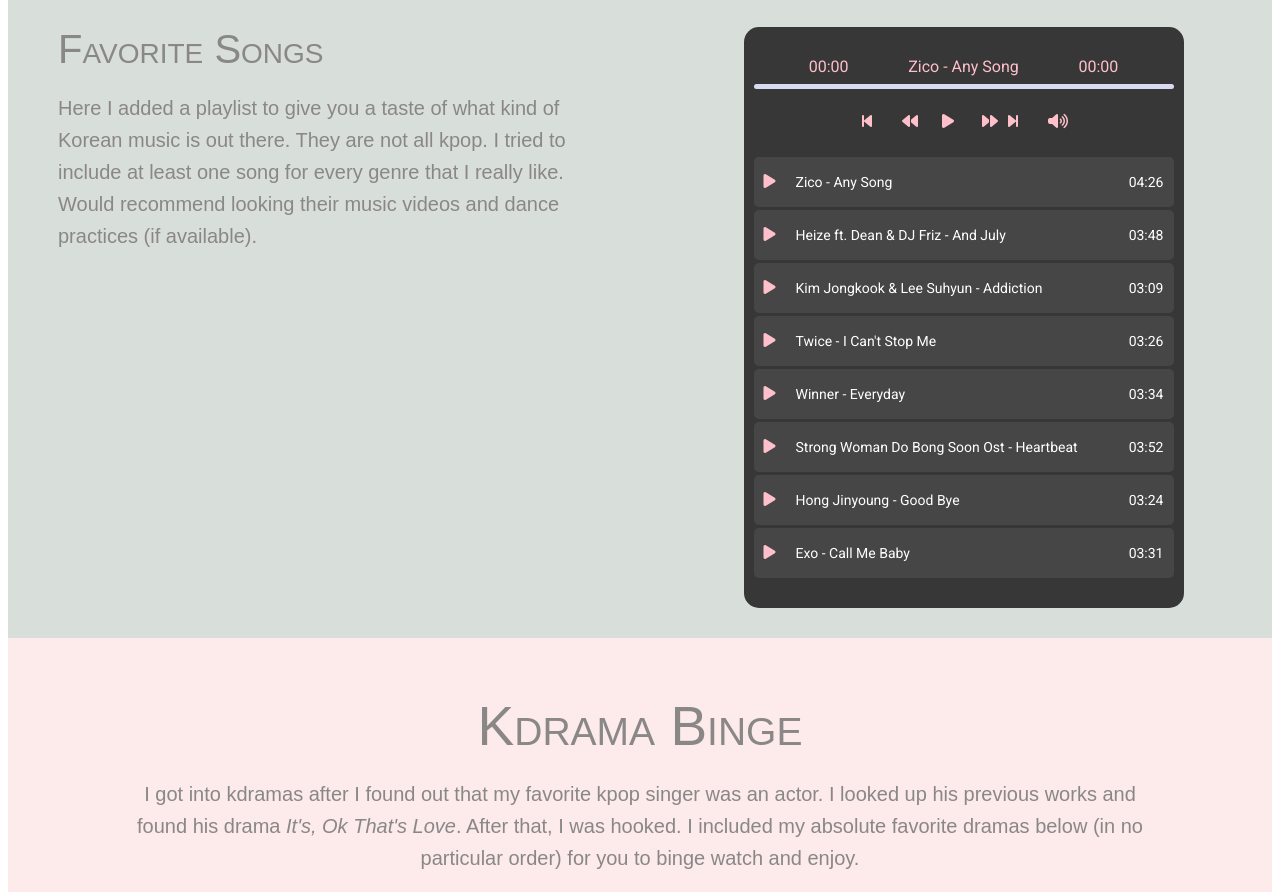
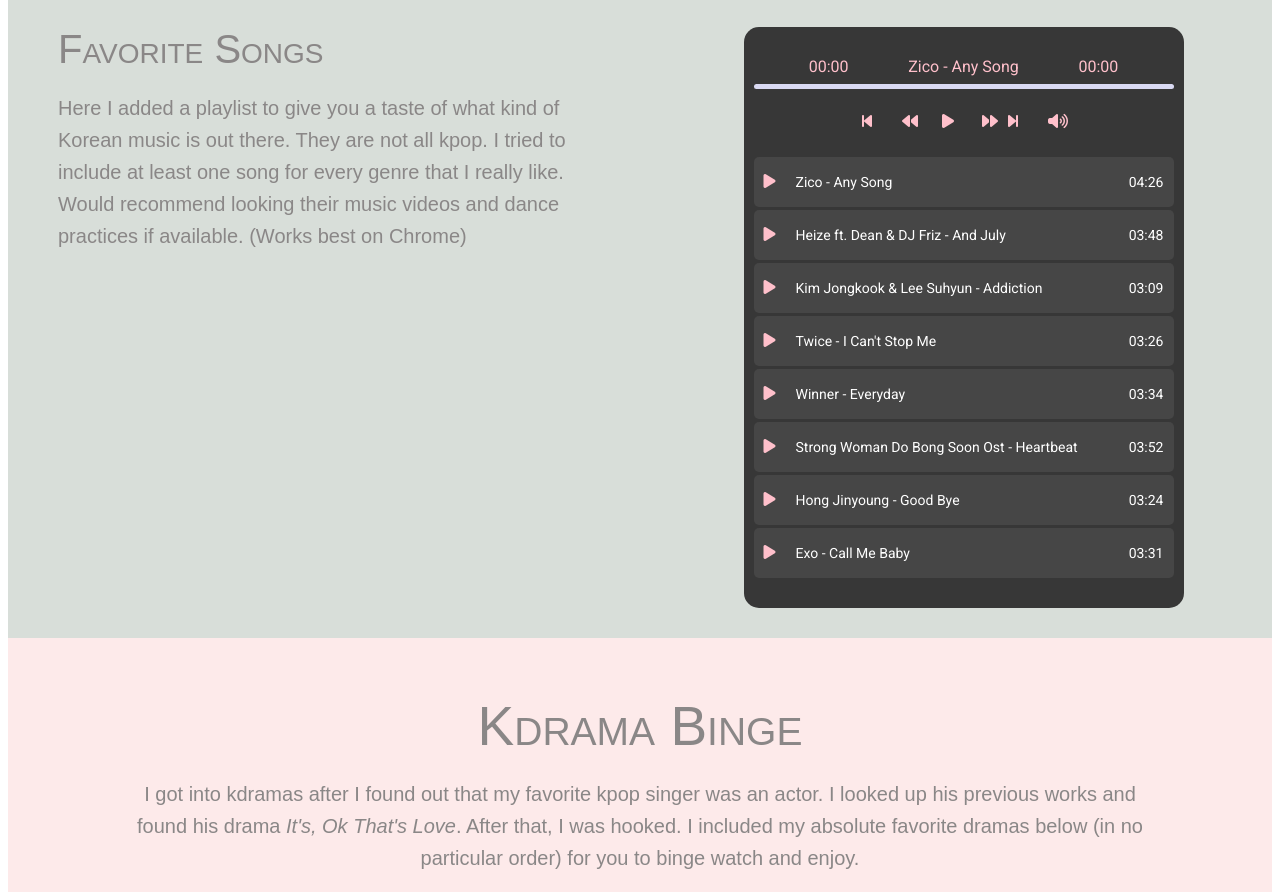
Before and after one commit to np-works/korean-webpage, a plain HTML site: page index.html in a window 1280 px wide. Shown: the part 2215-3107 px from the top of the page. Drawn offline with Linux system fonts and the light colour scheme.

Commit message:
playlist works best on chrome

```diff
--- a/index.html
+++ b/index.html
@@ -186,7 +186,7 @@
                          -->
                         <div id = "kmusic_content2">
                             <h3 id = "audio_title" class = "playlist_item"> Favorite Songs </h3>
-                            <p> Here I added a playlist to give you a taste of what kind of Korean music is out there. They are not all kpop. I tried to include at least one song for every genre that I really like. Would recommend looking their music videos and dance practices (if available).   </p>
+                            <p> Here I added a playlist to give you a taste of what kind of Korean music is out there. They are not all kpop. I tried to include at least one song for every genre that I really like. Would recommend looking their music videos and dance practices if available. (Works best on Chrome)  </p>
                         </div>
 
                 </section>
```
